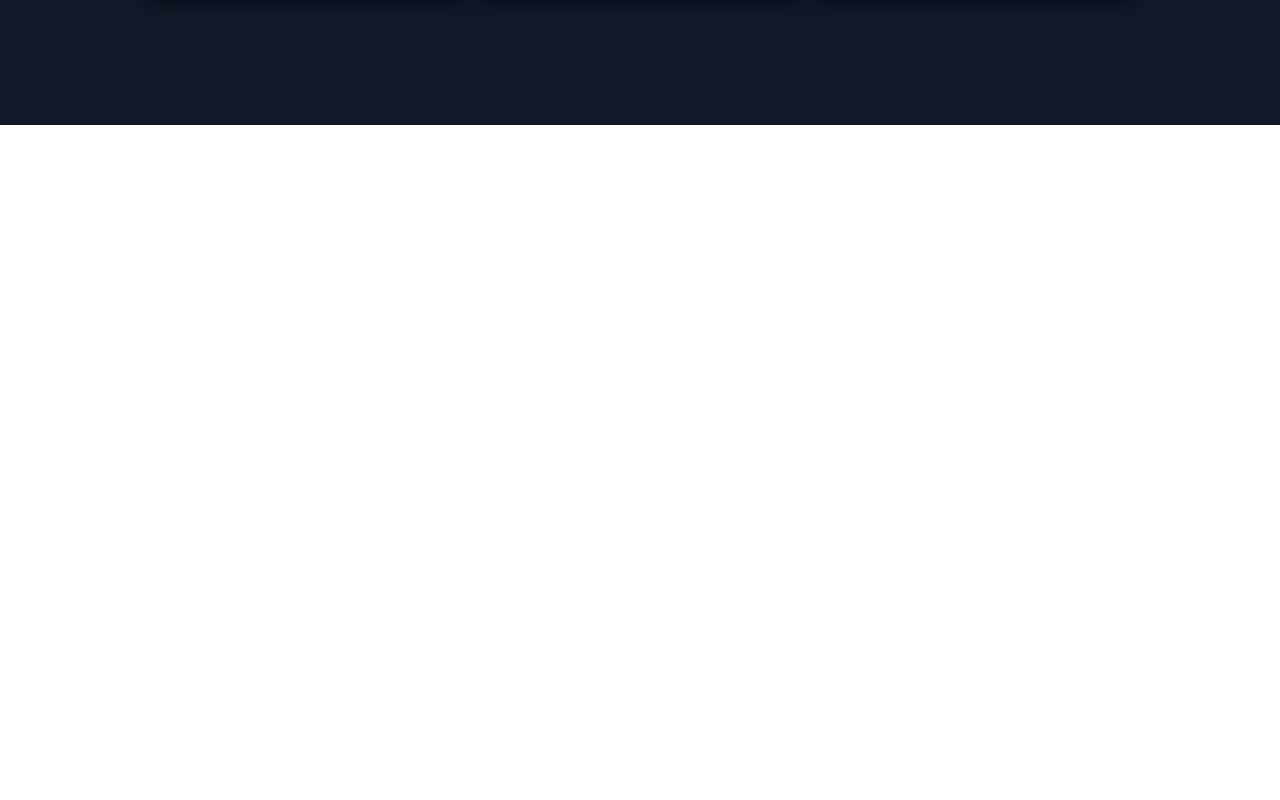
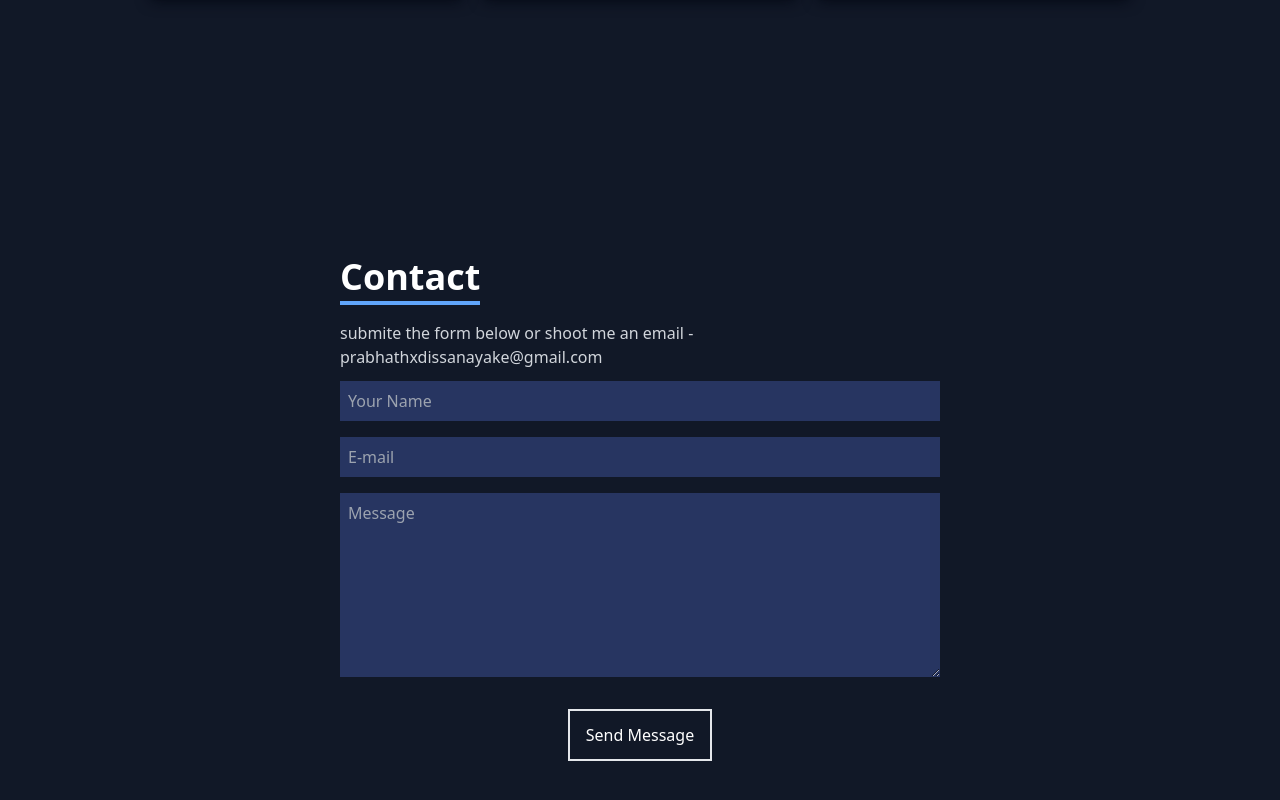
Before and after one commit to AnjanaPrabhath/React-Tailwind-Portfolio-Dummy, a React (Create React App) app: page / in a window 1280 px wide. Shown: the part 3075-3875 px from the top of the page. Before the commit the page ends 3200 px from the top, so only its background shows below. Built offline with nearby package versions, Linux system fonts and the light colour scheme.

Commit message:
form completed

```diff
--- a/package.json
+++ b/package.json
@@ -10,6 +10,7 @@
     "react-dom": "^18.2.0",
     "react-icons": "^5.0.1",
     "react-scripts": "5.0.1",
+    "react-scroll": "^1.9.0",
     "web-vitals": "^2.1.4"
   },
   "scripts": {
--- a/src/App.js
+++ b/src/App.js
@@ -4,6 +4,7 @@ import Home from "./components/Home";
 import About from "./components/About";
 import Skills from "./components/Skills";
 import Projects from "./components/Projects";
+import Contact from "./components/Contact";
 
 function App() {
   return (
@@ -13,6 +14,7 @@ function App() {
       <About/>
       <Skills/>
       <Projects/>
+      <Contact/>
     </div>
   );
 }
--- /dev/null
+++ b/src/components/Contact.jsx
@@ -0,0 +1,20 @@
+import React from 'react'
+
+const Contact = () => {
+  return (
+    <div name='contact' className='w-full h-screen bg-gray-900 flex justify-center items-center p-4'>
+        <form method='POST' action="https://getform.io/f/62faeff4-9354-4998-8236-f95a9e8186e3" className='flex flex-col max-w-[600px] w-full'>
+            <div>
+                <p className=' text-4xl font-bold inline border-b-4 border-blue-400 text-white hover:text-blue-400'>Contact</p>
+                <p className=' pt-6 text-gray-300 py-3'>submite the form below or shoot me an email - prabhathxdissanayake@gmail.com</p>
+            </div>
+            <input className='bg-[#273561] p-2 text-white'  type="text" placeholder='Your Name' name='name' />
+            <input className='my-4 bg-[#273561] p-2 text-white' type="email" placeholder='E-mail' name='email' />
+            <textarea className='bg-[#273561] p-2 text-white' placeholder='Message' name="message" id=""  rows="7"></textarea>
+            <button className='text-white border-2 hover:border-blue-400 hover:bg-blue-400 px-4 py-3 mx-auto items-center my-8 duration-300'>Send Message</button>
+        </form>
+    </div>
+  )
+}
+
+export default Contact
--- a/src/components/Projects.jsx
+++ b/src/components/Projects.jsx
@@ -10,7 +10,7 @@ const Projects = () => {
 
             {/* header */}
             <div className='pb-4'>
-                <p className='text-4xl font-bold inline border-b-4 border-b-blue-400'>work</p>
+                <p className='text-4xl font-bold inline border-b-4 border-b-blue-400 hover:text-blue-400'>Projects</p>
                 <p className='text-2xl py-4'>here are some of my top projects</p>
             </div>
 
```
Also changed, not shown: 1 other file (tests, documents, lock files or other folders).
